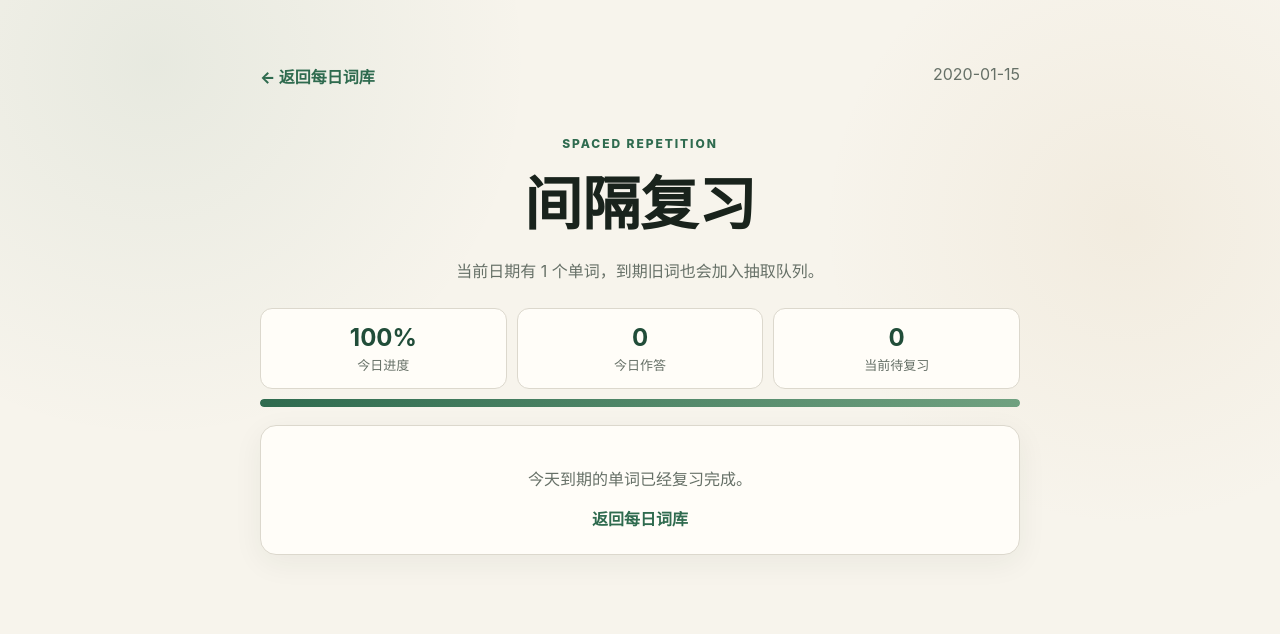
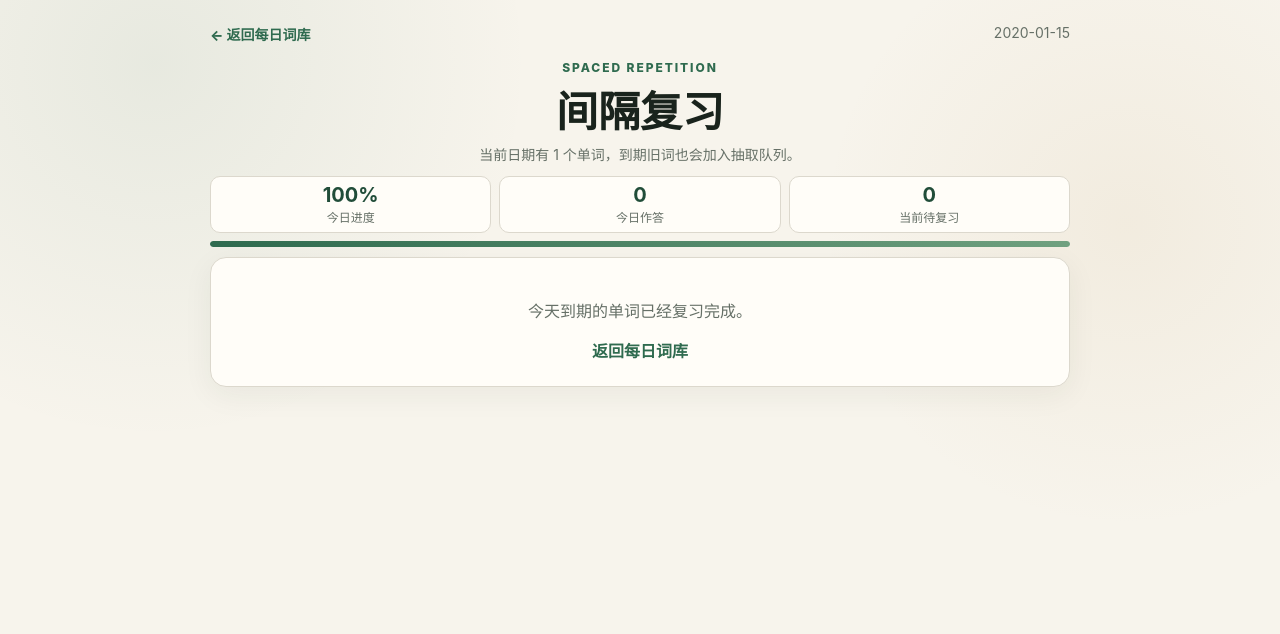
Before and after one commit to cuclr/English, a Flask app: page /study/1 in a window 1280 px wide. Shown: the top 634 px of the page. Run offline with Flask 3, Linux system fonts and the light colour scheme; tables that the repository leaves empty hold one stand-in row (values such as "Sample post"); data that the repository does not hold is empty.

Commit message:
style(review): compact the review layout

```diff
--- a/static/style.css
+++ b/static/style.css
@@ -177,39 +177,41 @@ small { color: var(--muted); }
 .empty-day, .empty-state { color: var(--muted); }
 .empty-state { text-align: center; }
 
-.study-page { width: min(760px, calc(100% - 32px)); }
-.study-nav { display: flex; justify-content: space-between; margin-bottom: 48px; color: var(--muted); }
+.study-page { width: min(860px, calc(100% - 32px)); padding-top: 24px; padding-bottom: 40px; }
+.study-nav { display: flex; justify-content: space-between; margin-bottom: 16px; color: var(--muted); font-size: 14px; }
 .study-header { text-align: center; }
-.study-header h1 { margin: 7px 0; font-family: Georgia, serif; font-size: clamp(38px, 7vw, 58px); }
-.study-header > p:last-child { color: var(--muted); }
-.study-stats { display: grid; grid-template-columns: repeat(3, 1fr); gap: 10px; margin: 26px 0 18px; }
-.study-stats div { padding: 14px; border: 1px solid var(--line); border-radius: 12px; background: var(--card); text-align: center; }
+.study-header h1 { margin: 3px 0; font-family: Georgia, serif; font-size: clamp(32px, 5vw, 42px); }
+.study-header > p:last-child { margin: 5px 0 0; color: var(--muted); font-size: 14px; }
+.study-stats { display: grid; grid-template-columns: repeat(3, 1fr); gap: 8px; margin: 12px 0 10px; }
+.study-stats div { padding: 7px; border: 1px solid var(--line); border-radius: 10px; background: var(--card); text-align: center; }
 .study-stats strong, .study-stats span { display: block; }
-.study-stats strong { color: var(--green-dark); font-size: 24px; }
-.study-stats span { margin-top: 3px; color: var(--muted); font-size: 13px; }
-.progress-track { height: 8px; margin: -8px 0 18px; overflow: hidden; border-radius: 999px; background: #dfe6df; }
+.study-stats strong { color: var(--green-dark); font-size: 20px; line-height: 1.1; }
+.study-stats span { margin-top: 2px; color: var(--muted); font-size: 12px; }
+.progress-track { height: 6px; margin: -2px 0 10px; overflow: hidden; border-radius: 999px; background: #dfe6df; }
 .progress-track span { display: block; height: 100%; border-radius: inherit; background: linear-gradient(90deg, var(--green), var(--accent-light)); transition: width .35s ease; }
-.recall-card { padding: clamp(26px, 6vw, 54px); border: 1px solid var(--line); border-radius: 20px; background: var(--card); box-shadow: 0 12px 40px rgb(36 48 39 / 8%); text-align: center; }
-.mastery-row { display: flex; align-items: center; justify-content: space-between; gap: 14px; margin-bottom: 22px; color: var(--muted); font-size: 13px; }
+.recall-card { padding: 20px 24px; border: 1px solid var(--line); border-radius: 18px; background: var(--card); box-shadow: 0 12px 40px rgb(36 48 39 / 8%); text-align: center; }
+.mastery-row { display: flex; align-items: center; justify-content: space-between; gap: 14px; margin-bottom: 10px; color: var(--muted); font-size: 13px; }
 .mastery-label { font-weight: 800; }
 .mastery-dots { display: flex; gap: 5px; }
 .mastery-dots i { width: 9px; height: 9px; border-radius: 50%; background: #d9ded9; }
 .mastery-dots i.active { background: var(--green); }
 .recall-label { margin: 0; color: var(--muted); }
-.recall-card h2 { margin: 18px 0 30px; color: var(--green-dark); font-family: Georgia, serif; font-size: clamp(42px, 10vw, 76px); }
-.review-meta { margin: -18px 0 28px; color: var(--muted); font-size: 13px; }
-.reveal-button { max-width: 260px; }
-.answer { margin-top: 30px; padding-top: 25px; border-top: 1px solid var(--line); text-align: left; }
-.answer h3 { margin: 22px 0 0; font-size: 15px; }
-.review-actions { margin-top: 28px; }
+.recall-card h2 { margin: 7px 0 10px; color: var(--green-dark); font-family: Georgia, serif; font-size: clamp(38px, 7vw, 56px); line-height: 1.05; }
+.review-meta { margin: 0 0 12px; color: var(--muted); font-size: 12px; }
+.reveal-button { max-width: 240px; min-height: 40px; margin-top: 0; }
+.answer { margin-top: 12px; padding-top: 12px; border-top: 1px solid var(--line); text-align: left; }
+.answer .definition { line-height: 1.45; }
+.answer h3 { margin: 10px 0 0; font-size: 14px; }
+.answer .phrases { gap: 3px; margin-top: 6px; line-height: 1.35; }
+.review-actions { margin-top: 14px; }
 .review-buttons { display: grid; grid-template-columns: repeat(4, 1fr); gap: 10px; }
-.review-button { transition: opacity .18s ease, transform .18s ease, box-shadow .18s ease; }
+.review-button { min-height: 40px; margin-top: 0; transition: opacity .18s ease, transform .18s ease, box-shadow .18s ease; }
 .review-buttons.has-selection .review-button:not(.is-selected) { opacity: .55; }
 .review-button.is-selected { box-shadow: 0 0 0 3px var(--card), 0 0 0 6px rgb(var(--accent-rgb) / 34%); transform: translateY(-2px); }
-.review-confirmation { margin-top: 18px; padding: 14px; border: 1px solid var(--accent-border); border-radius: 12px; background: var(--accent-surface); text-align: center; }
-.review-confirmation p { margin: 0 0 12px; color: var(--muted); font-size: 14px; }
+.review-confirmation { margin-top: 10px; padding: 9px 12px; border: 1px solid var(--accent-border); border-radius: 10px; background: var(--accent-surface); text-align: center; }
+.review-confirmation p { margin: 0 0 7px; color: var(--muted); font-size: 13px; }
 .review-confirmation strong { color: var(--green-dark); }
-.confirm-review-button { max-width: 320px; margin: 0; }
+.confirm-review-button { max-width: 300px; min-height: 40px; margin: 0; }
 .again-button { background: #a7473f; }
 .again-button:hover { background: #85352f; }
 .vague-button { background: #b47a35; }
@@ -302,12 +304,12 @@ small { color: var(--muted); }
     .hero h1 { font-size: 43px; }
     .hero-links { width: 100%; justify-content: space-between; }
     .section-heading { align-items: flex-start; flex-direction: column; gap: 9px; }
-    .study-nav { gap: 12px; margin-bottom: 30px; }
+    .study-nav { gap: 12px; margin-bottom: 16px; }
     .study-nav > * { min-width: 0; overflow-wrap: anywhere; }
     .study-stats { gap: 6px; }
     .study-stats div { padding: 10px 5px; }
     .study-stats strong { font-size: 20px; }
-    .recall-card { padding: 22px 16px; border-radius: 16px; }
+    .recall-card { padding: 18px 14px; border-radius: 16px; }
     .recall-card h2 { overflow-wrap: anywhere; }
     .mastery-row { align-items: flex-start; }
     .review-actions button { min-height: 50px; }
```
Also changed, not shown: tests/test_study_mode.py (+12 -0 lines), CHANGELOG.md, README.md.
